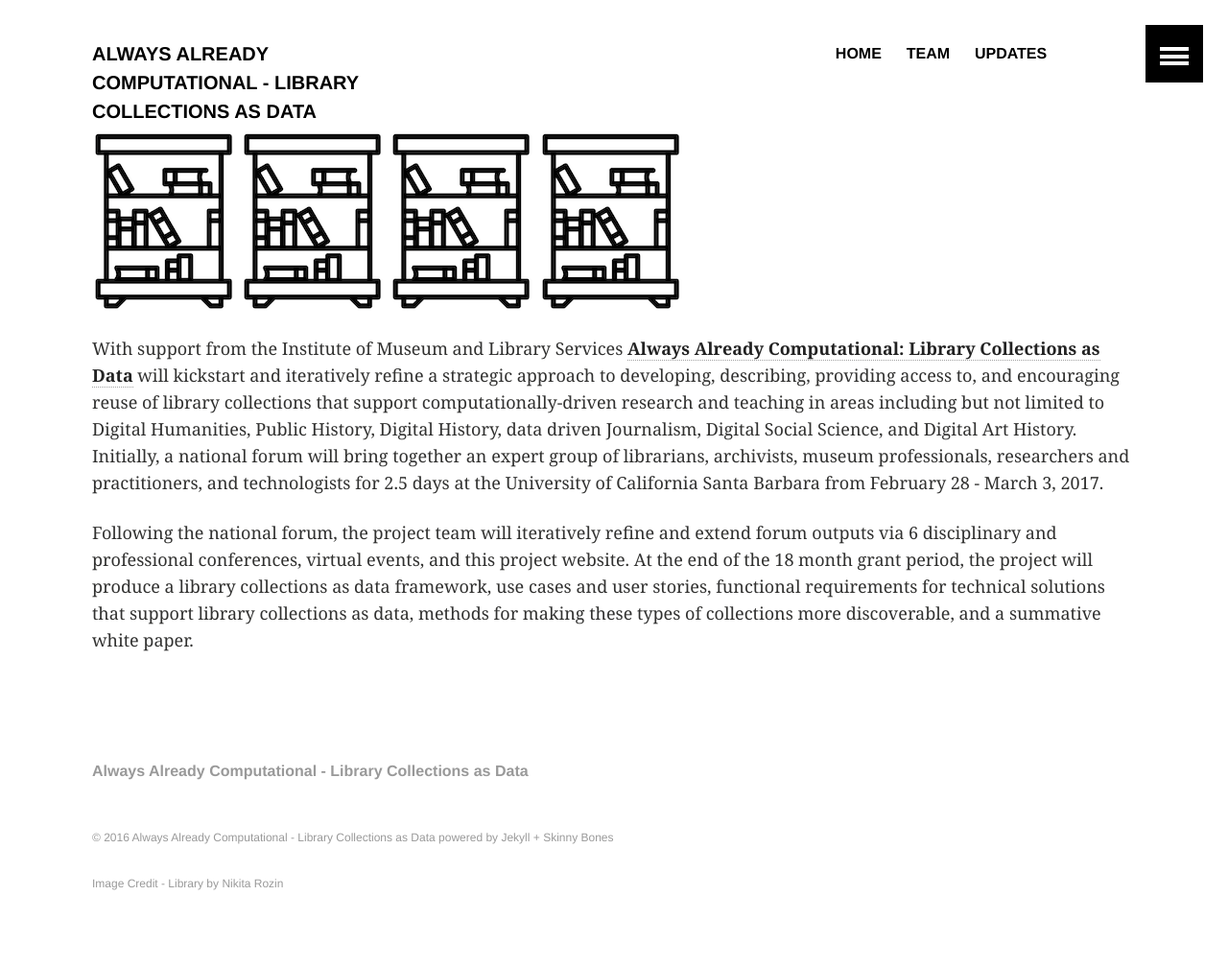
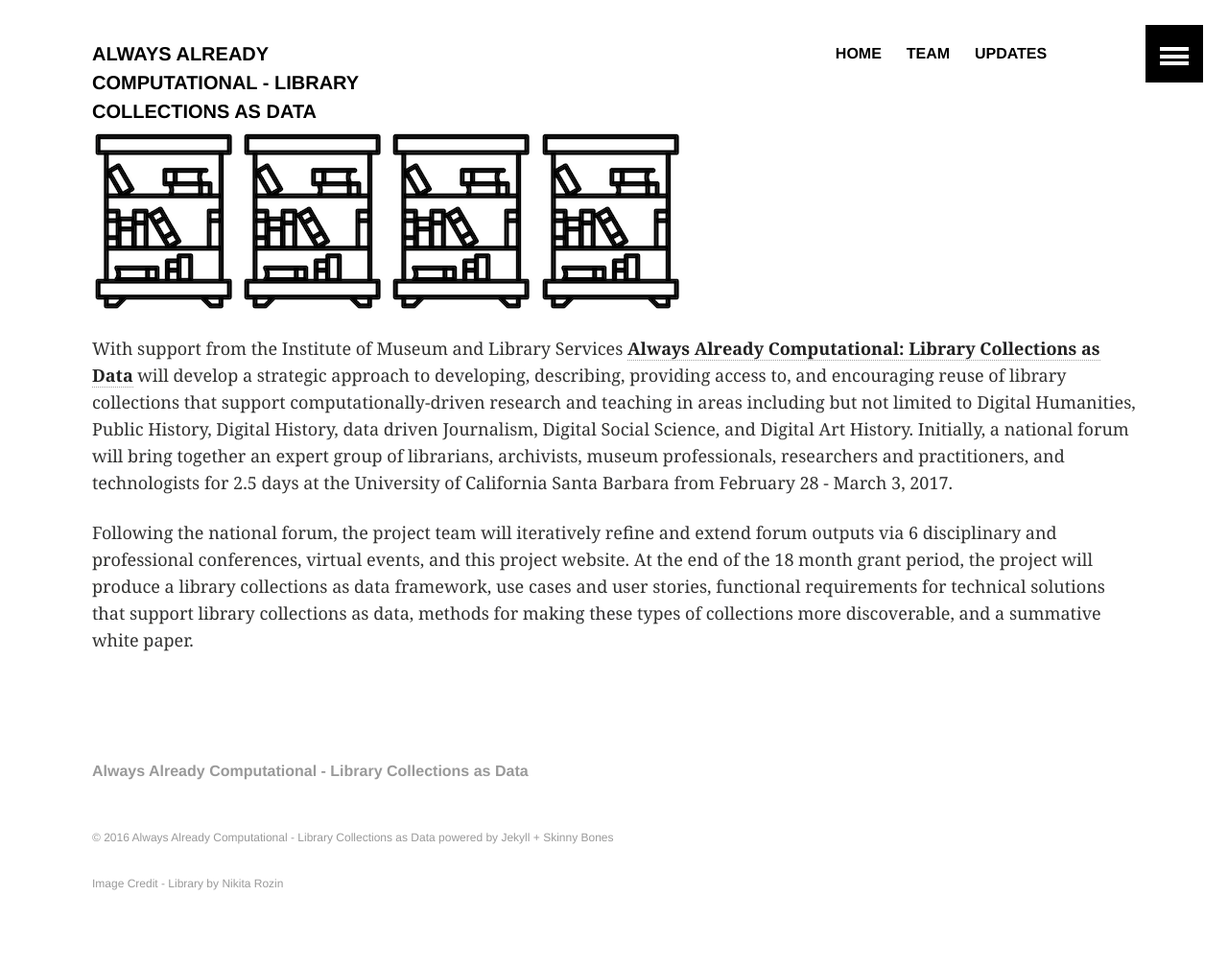
Before and after one commit to collectionsasdata/collectionsasdata.github.io, a Jekyll site: the page built from index.md, in a window 1280 px wide. Shown: the whole page at 96% size. Built offline with Jekyll 4.4.1, drawn with Linux system fonts in a browser that asks for light colours.

Commit message:
Update index.md

```diff
--- a/index.md
+++ b/index.md
@@ -6,6 +6,6 @@ title:  ""
 
 ![library](images/library.png) ![library](images/library.png) ![library](images/library.png) ![library](images/library.png)
 
-With support from the Institute of Museum and Library Services [**Always Already Computational: Library Collections as Data**](https://www.imls.gov/sites/default/files/grants/lg-73-16-0096-16/proposals/lg-73-16-0096-16_proposal_documents.pdf) will kickstart and iteratively refine a strategic approach to developing, describing, providing access to, and encouraging reuse of library collections that support computationally-driven research and teaching in areas including but not limited to Digital Humanities, Public History, Digital History, data driven Journalism, Digital Social Science, and Digital Art History.  Initially, a national forum will bring together an expert group of librarians, archivists, museum professionals, researchers and practitioners, and technologists for 2.5 days at the University of California Santa Barbara from February 28 - March 3, 2017.
+With support from the Institute of Museum and Library Services [**Always Already Computational: Library Collections as Data**](https://www.imls.gov/sites/default/files/grants/lg-73-16-0096-16/proposals/lg-73-16-0096-16_proposal_documents.pdf) will develop a strategic approach to developing, describing, providing access to, and encouraging reuse of library collections that support computationally-driven research and teaching in areas including but not limited to Digital Humanities, Public History, Digital History, data driven Journalism, Digital Social Science, and Digital Art History.  Initially, a national forum will bring together an expert group of librarians, archivists, museum professionals, researchers and practitioners, and technologists for 2.5 days at the University of California Santa Barbara from February 28 - March 3, 2017.
 
 Following the national forum, the project team will iteratively refine and extend forum outputs via 6 disciplinary and professional conferences, virtual events, and this project website. At the end of the 18 month grant period, the project will produce a library collections as data framework, use cases and user stories, functional requirements for technical solutions that support library collections as data, methods for making these types of collections more discoverable, and a summative white paper.
```
